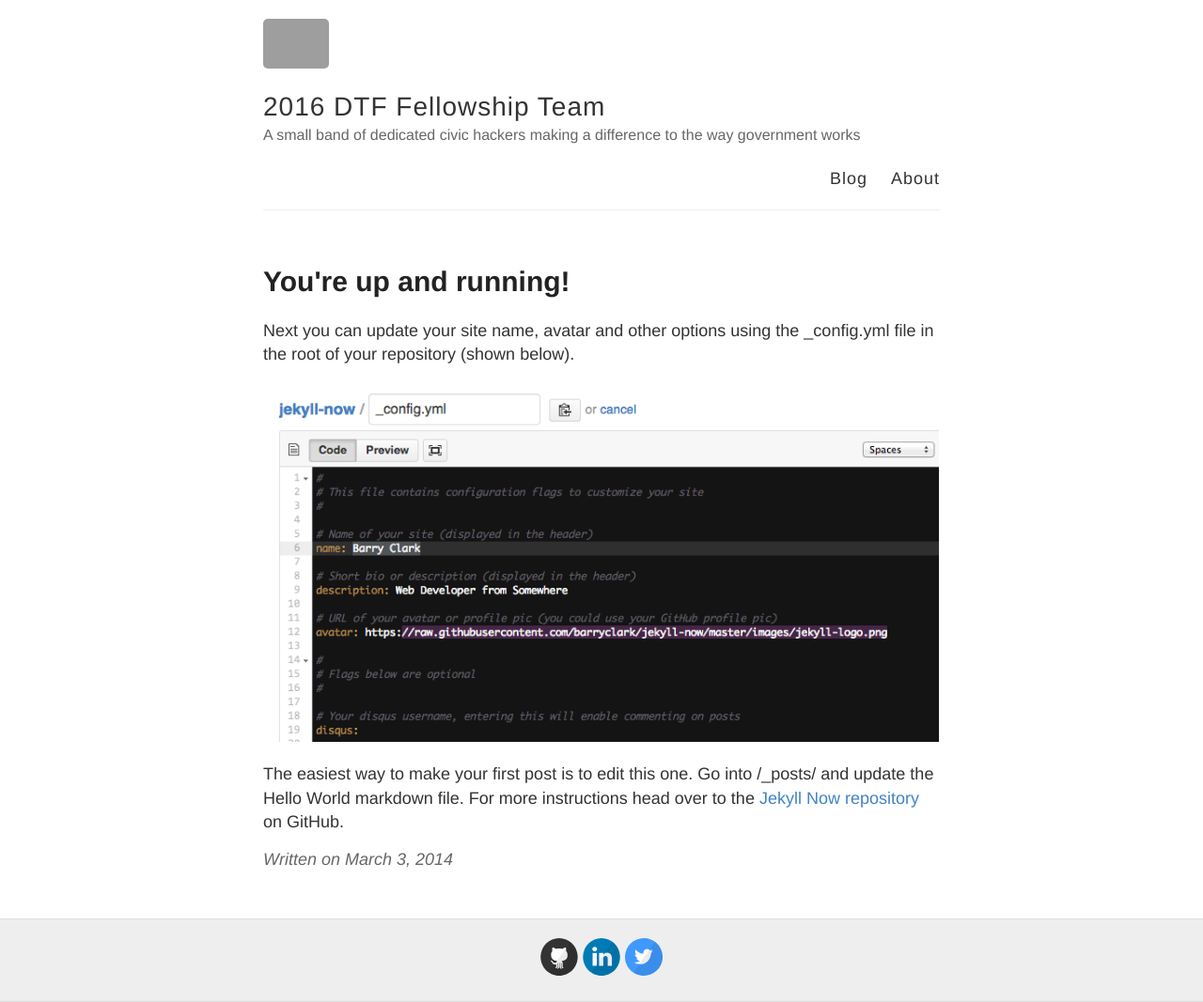
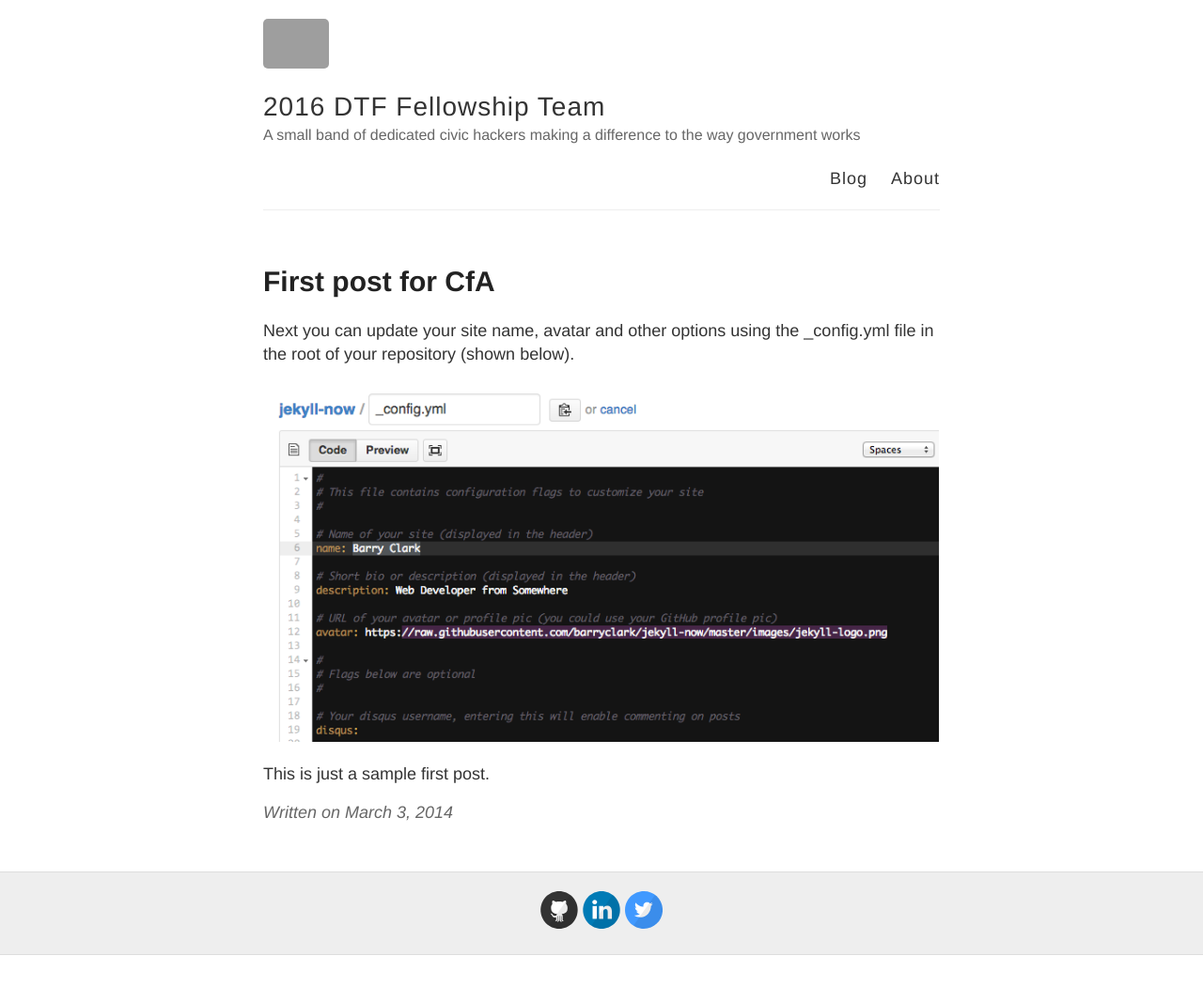
Before and after one commit to CodeforAustralia/DTF-Blog, a Jekyll site: the page built from _posts/2014-3-3-Hello-World.md, in a window 1280 px wide. Shown: the whole page at 94% size. Built offline with Jekyll 4.4.1, drawn with Linux system fonts in a browser that asks for light colours; after the commit the page ends 1017 px from its top, so only the background shows below that; grey boxes are pictures that could not be loaded.

Commit message:
first post

```diff
--- a/_posts/2014-3-3-Hello-World.md
+++ b/_posts/2014-3-3-Hello-World.md
@@ -1,10 +1,10 @@
 ---
 layout: post
-title: You're up and running!
+title: First post for CfA
 ---
 
 Next you can update your site name, avatar and other options using the _config.yml file in the root of your repository (shown below).
 
 ![_config.yml]({{ site.baseurl }}/images/config.png)
 
-The easiest way to make your first post is to edit this one. Go into /_posts/ and update the Hello World markdown file. For more instructions head over to the [Jekyll Now repository](https://github.com/barryclark/jekyll-now) on GitHub.
+This is just a sample first post.
```
